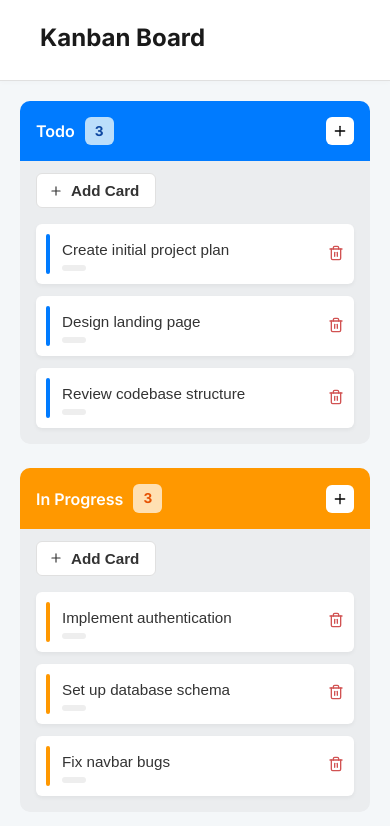
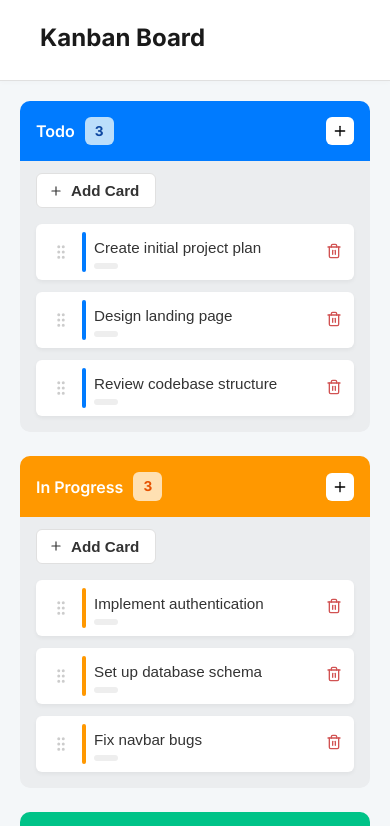
Before and after one commit to asifiliyas/ez-test-kanban, a React (Vite) app: page / in a window 390 px wide. Shown: the top 826 px of the page. Built offline with nearby package versions, Linux system fonts and the light colour scheme.

Commit message:
Implement dedicated drag handles for mobile and fix text selection

```diff
--- a/src/components/KanbanBoard/Card.tsx
+++ b/src/components/KanbanBoard/Card.tsx
@@ -2,7 +2,7 @@ import React, { useState, useRef, useEffect } from 'react';
 import toast from 'react-hot-toast';
 import { useSortable } from '@dnd-kit/sortable';
 import { CSS } from '@dnd-kit/utilities';
-import { Trash2 } from 'lucide-react';
+import { Trash2, GripVertical } from 'lucide-react';
 import { Card as CardType } from '../../types/kanban';
 import { useKanbanStore } from '../../store/useKanbanStore';
 
@@ -61,6 +61,7 @@ export const Card: React.FC<CardProps> = ({ card }) => {
         transition,
         transform: CSS.Translate.toString(transform),
         opacity: isDragging ? 0.5 : 1,
+        zIndex: isDragging ? 100 : 1,
     };
 
     const handleTitleChange = (e: React.ChangeEvent<HTMLInputElement>) => {
@@ -116,7 +117,8 @@ export const Card: React.FC<CardProps> = ({ card }) => {
         setModalType('delete');
     };
 
-    const handleCardClick = () => {
+    const handleCardClick = (e: React.MouseEvent) => {
+        // Prevent starting edit if clicking the handle
         if (isEditing) return;
         setIsEditing(true);
         setTimeout(() => inputRef.current?.focus(), 50);
@@ -136,11 +138,18 @@ export const Card: React.FC<CardProps> = ({ card }) => {
             <div
                 ref={setNodeRef}
                 style={style}
-                {...attributes}
-                {...listeners}
                 className={`kanban-card ${isEditing ? 'editing' : ''}`}
                 onClick={handleCardClick}
             >
+                <div
+                    className="drag-handle"
+                    {...attributes}
+                    {...listeners}
+                    onClick={(e) => e.stopPropagation()}
+                >
+                    <GripVertical size={18} />
+                </div>
+
                 <div className={`card-indicator ${card.columnId}`} />
                 <div className="card-content">
                     <input
--- a/src/components/KanbanBoard/index.tsx
+++ b/src/components/KanbanBoard/index.tsx
@@ -40,12 +40,7 @@ export const KanbanBoard: React.FC = () => {
                 distance: 8,
             }
         }),
-        useSensor(TouchSensor, {
-            activationConstraint: {
-                delay: 250,
-                tolerance: 5,
-            }
-        }),
+        useSensor(TouchSensor),
         useSensor(KeyboardSensor, {
             coordinateGetter: sortableKeyboardCoordinates,
         })
--- a/src/components/KanbanBoard/styles.css
+++ b/src/components/KanbanBoard/styles.css
@@ -147,16 +147,40 @@ body {
 
 .kanban-card {
   background: var(--card-bg);
-  padding: 10px;
+  padding: 8px 12px;
   border-radius: var(--border-radius-card);
   box-shadow: 0 2px 4px rgba(0, 0, 0, 0.05);
   display: flex;
   align-items: center;
-  gap: 12px;
+  gap: 8px;
   position: relative;
+  user-select: none;
+  /* Prevent text selection while dragging */
+  touch-action: pan-y;
+  /* Allow vertical scrolling, handle will lock it */
+  transition: box-shadow 0.2s, transform 0.1s;
+}
+
+.drag-handle {
+  display: flex;
+  align-items: center;
+  justify-content: center;
+  color: #ccc;
   cursor: grab;
+  padding: 4px;
+  border-radius: 4px;
   touch-action: none;
-  /* Crucial for mobile drag and drop */
+  /* Handle itself prevents scrolling for immediate drag */
+  transition: color 0.2s, background 0.2s;
+}
+
+.drag-handle:hover {
+  color: #888;
+  background: #f0f0f0;
+}
+
+.drag-handle:active {
+  cursor: grabbing;
 }
 
 .kanban-card:hover {
```
